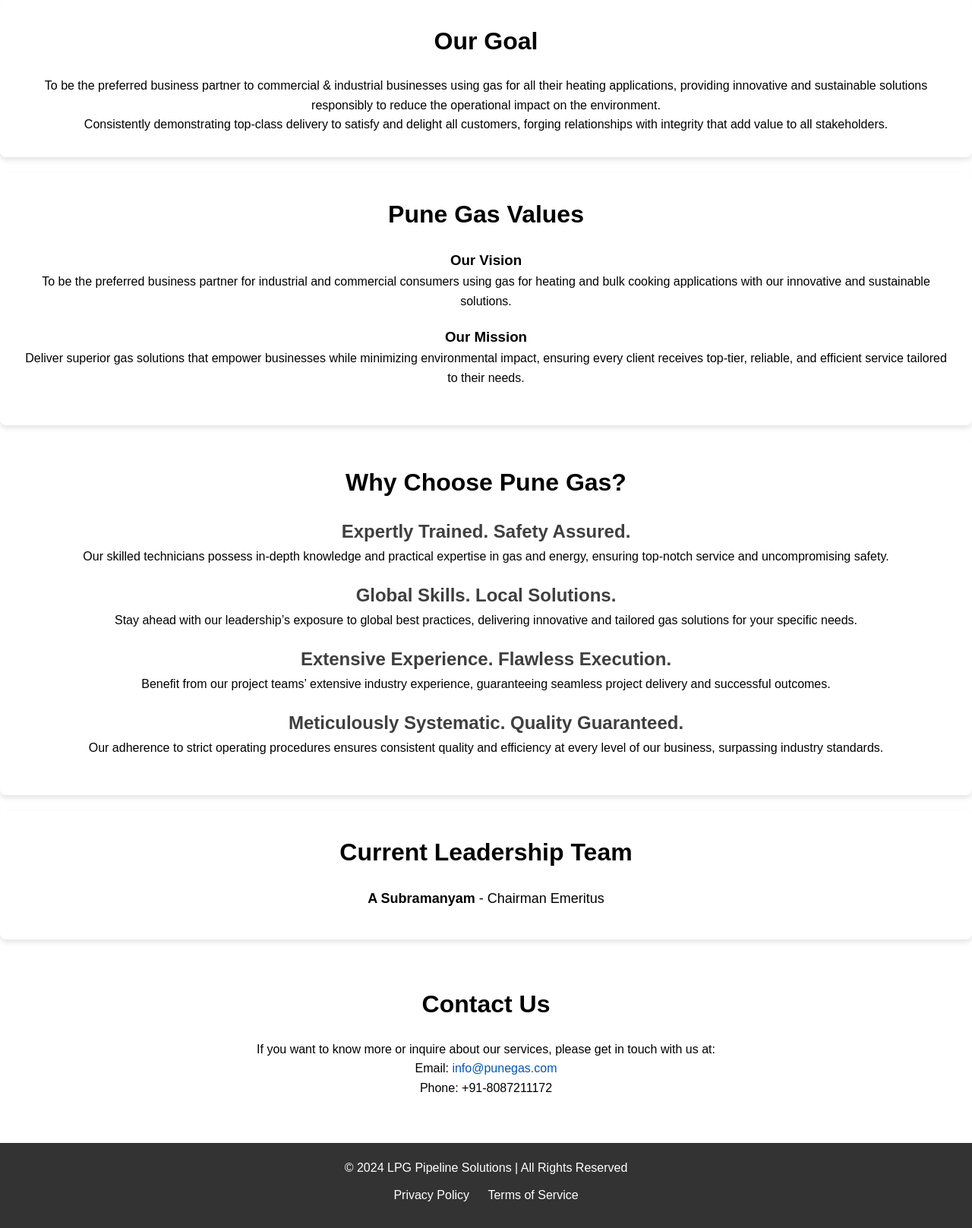
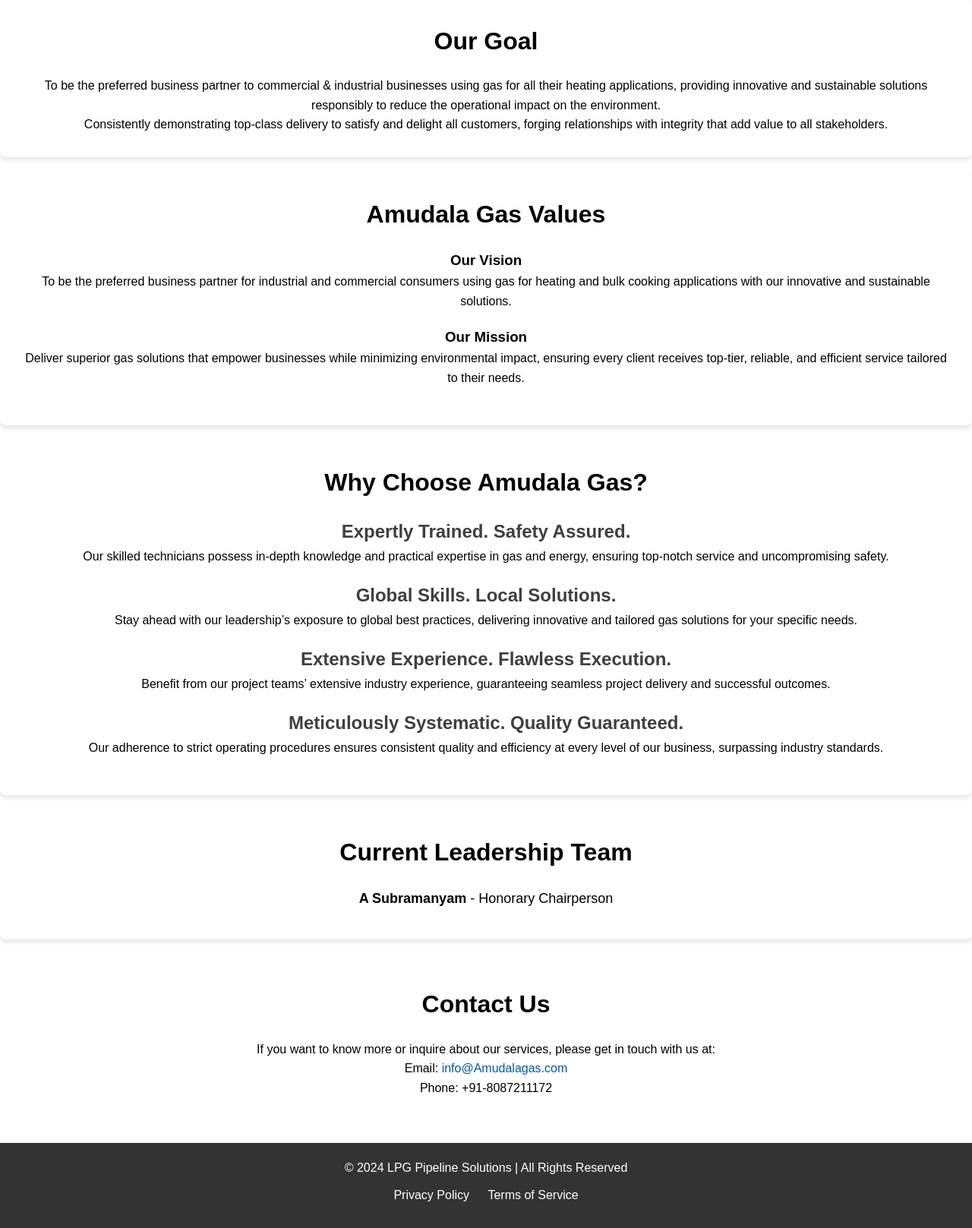
Before and after one commit to AmudalaGirish/sages, a Django app: page /about/ in a window 1280 px wide. Shown: the part 315-1932 px from the top of the page at 76% size. Run offline with Django 5.2, Linux system fonts and the light colour scheme.

Commit message:
core template home & base files

```diff
--- a/core/templates/core/about.html
+++ b/core/templates/core/about.html
@@ -1,6 +1,6 @@
 {% extends "core/base.html" %}
 
-{% block title %}About Us - Sages{% endblock %}
+{% block title %}About Us - Amudala{% endblock %}
 
 {% block content %}
 <div class="about-section">
@@ -12,7 +12,7 @@
         <div class="fusion-text fusion-text-1" style="text-align:center;transform:translate3d(0,0,0);">
            <p>To be the preferred business partner to commercial &amp; industrial businesses using gas for all their heating applications</p>
         </div>
-        <div style="text-align:center;"><span class=" fusion-imageframe imageframe-none imageframe-3 hover-type-none" style="margin-bottom:20px;"><img decoding="async" width="30" height="16" src="https://punegas.com/wp-content/uploads/2022/10/divide.png" class="img-responsive wp-image-2454"></span></div>
+        <div style="text-align:center;"><span class=" fusion-imageframe imageframe-none imageframe-3 hover-type-none" style="margin-bottom:20px;"><img decoding="async" width="30" height="16" src="https://Amudalagas.com/wp-content/uploads/2022/10/divide.png" class="img-responsive wp-image-2454"></span></div>
      </div>
 </div>
 
@@ -23,7 +23,7 @@
 </section>
 
 <section class="values section">
-    <h2>Pune Gas Values</h2>
+    <h2>Amudala Gas Values</h2>
     <div class="value-card">
         <h3>Our Vision</h3>
         <p>To be the preferred business partner for industrial and commercial consumers using gas for heating and bulk cooking applications with our innovative and sustainable solutions.</p>
@@ -35,7 +35,7 @@
 </section>
 
 <section class="why-choose section">
-    <h2>Why Choose Pune Gas?</h2>
+    <h2>Why Choose Amudala Gas?</h2>
     <div class="reason">
         <h3>Expertly Trained. Safety Assured.</h3>
         <p>Our skilled technicians possess in-depth knowledge and practical expertise in gas and energy, ensuring top-notch service and uncompromising safety.</p>
@@ -57,14 +57,14 @@
 <section class="leadership section">
     <h2>Current Leadership Team</h2>
     <ul class="team-list">
-        <li><strong>A Subramanyam</strong> - Chairman Emeritus</li>
+        <li><strong>A Subramanyam</strong> - Honorary Chairperson</li>
     </ul>
 </section>
 
 <section class="contact section">
     <h2>Contact Us</h2>
     <p>If you want to know more or inquire about our services, please get in touch with us at:</p>
-    <p>Email: <a href="mailto:info@punegas.com">info@punegas.com</a></p>
+    <p>Email: <a href="mailto:info@Amudalagas.com">info@Amudalagas.com</a></p>
     <p>Phone: +91-8087211172</p>
 </section>
 {% endblock %}
```
